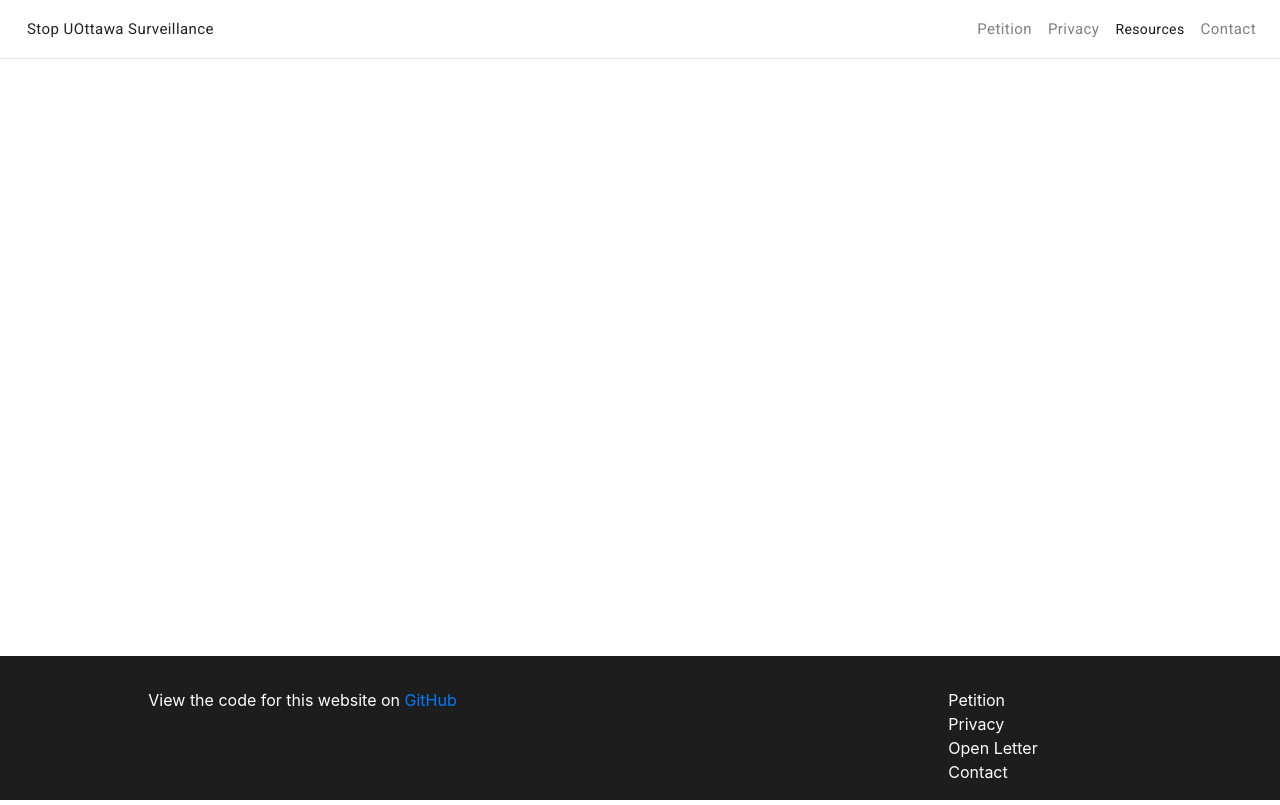
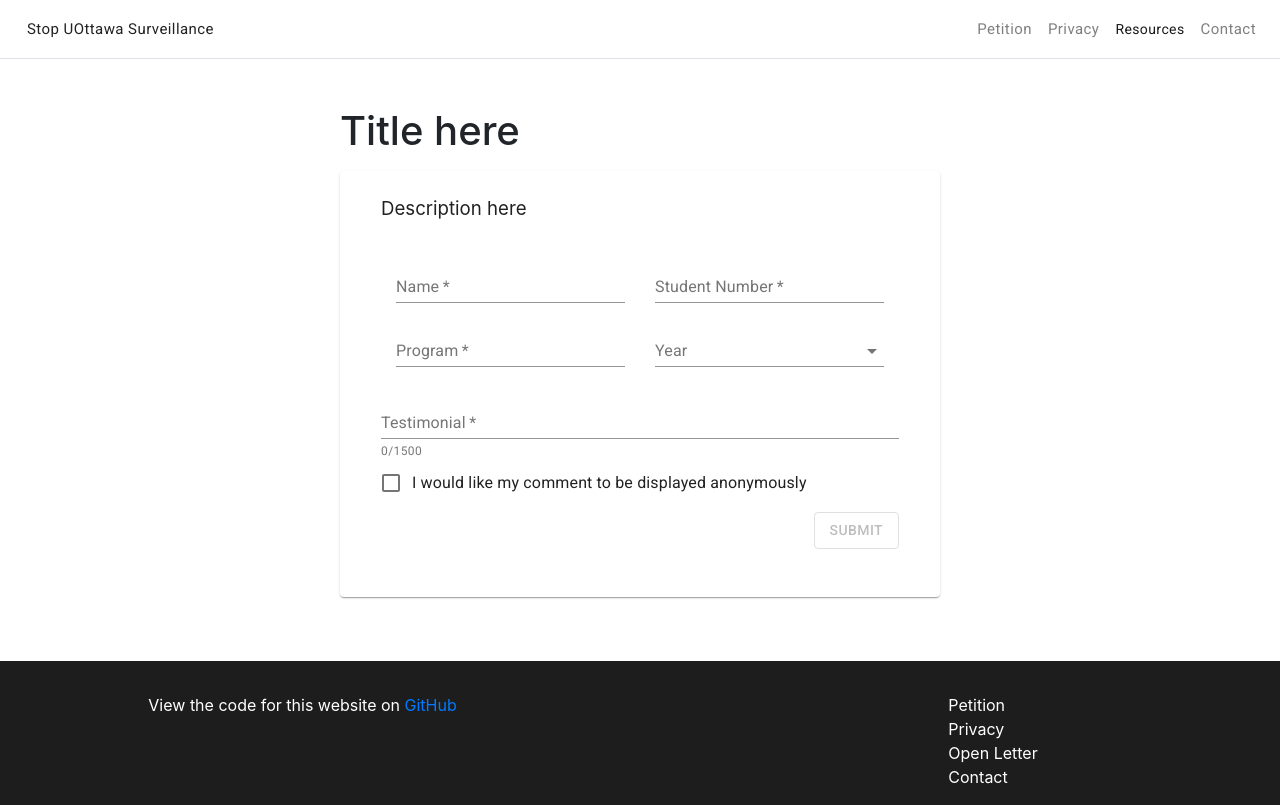
Before and after one commit to upetition/Stop-uOttawa-Surveillance, a React (Create React App) app: page /Testimonial in a window 1280 px wide. Built offline with nearby package versions, Linux system fonts and the light colour scheme.

Commit message:
Feature: introduce testimonial form - frontend (#39)
* new: added frontend testimonial submission form

Co-authored-by: Natalia Maximo <natalia.maximo@uottawa.ca>

```diff
--- a/src/App.jsx
+++ b/src/App.jsx
@@ -16,6 +16,8 @@
 
 import ContactUs from "./components/ContactUs";
 
+import Testimonial from "./components/Testimonial";
+
 import Analysis from "./components/Analysis";
 
 //TODO Web Template Studio: Add routes for your new pages here.
@@ -31,6 +33,7 @@
           <Route path = "/Letter" component = { OpenLetter } />
           <Route path = "/Contact" component = { ContactUs } />
           <Route path = "/Analysis" component = { Analysis } />
+          <Route path = "/Testimonial" component = { Testimonial } />
         </Switch>
         <Footer />
       </React.Fragment>
--- a/src/components/NavBar/index.jsx
+++ b/src/components/NavBar/index.jsx
@@ -64,6 +64,9 @@
           <MenuItem component={Link} to="/analysis" onClick={handleResourceClose}>
             Policy Analysis
           </MenuItem>
+          <MenuItem component={Link} to="/testimonial" onClick={handleResourceClose}>
+            Submit Testimonial
+          </MenuItem>
 
         </Menu>
       </nav>
--- /dev/null
+++ b/src/components/Testimonial/index.jsx
@@ -0,0 +1,268 @@
+import React, { useState } from "react";
+import {
+    TextField,
+    Checkbox,
+    FormGroup,
+    FormControlLabel,
+    MenuItem,
+    Button,
+    CircularProgress,
+    Snackbar,
+    Card
+} from "@material-ui/core";
+import MuiAlert from "@material-ui/lab/Alert";
+import styles from "./testimonial.module.css";
+
+function Alert(props) {
+    return <MuiAlert elevation={6} variant="filled" {...props} />;
+  }
+
+const Testimonial = () => {
+  const [name, setName] = useState("");
+  const [studentNumber, setStudentNumber] = useState("");
+  const [program, setProgram] = useState("");
+  const [year, setYear] = useState("");
+  const [anonymousCheck, setAnonymousCheck] = useState(false);
+  const [comment, setComment] = useState("");
+  const [sending, setSending] = useState(false);
+  const [success, setSuccess] = useState(false);
+  const [failure, setFailure] = useState(false);
+  const [failText, setFailText] = useState("Something went wrong...");
+
+  const MAX_CHARS = 1500;
+
+  const enableSubmit = (
+    name !== "" &&
+    studentNumber !== "" &&
+    program !== "" &&
+    year !== "" &&
+    comment !== "" &&
+    comment.length <= MAX_CHARS &&
+    !sending
+  );
+
+  const handleAlertClose = (type) => (e, r) => {
+      if (r === 'clickaway') {
+          return;
+      }
+
+      type(false);
+      setFailText("Something went wrong...")
+  }
+
+  const handleYearChange = (event) => {
+    setYear(event.target.value);
+  };
+
+  const years = [
+    {
+      value: '1',
+      label: 'First',
+    },
+    {
+      value: '2',
+      label: 'Second',
+    },
+    {
+      value: '3',
+      label: 'Third',
+    },
+    {
+      value: '4',
+      label: 'Fourth',
+    },
+    {
+        value: '5',
+        label: 'Fifth+',
+    },
+    {
+        value: 'msc',
+        label: 'Masters',
+    },
+    {
+        value: 'phd',
+        label: 'Ph.D.',
+    }
+  ];
+
+  const handleClick = () => {
+      setSending(true);
+      const queryParams = {
+        headers: {
+            "Content-Type":"application/json; charset: UTF-8"
+        },
+        body: JSON.stringify({
+            name: name,
+            studentNumber: studentNumber,
+            program: program,
+            year: year,
+            comment: comment
+        }),
+        method: "POST"
+      }
+
+      // TODO: add new api here
+      const url = "/api/newAPIhere?";
+
+      fetch(url, queryParams)
+      .then(data => { return data.json()})
+      .then(res => {
+        if (res.success) {
+          setSuccess(true);
+        }
+        else if (res.success !== undefined && !res.success) {
+          if (res.error !== undefined) {
+            setFailText(res.error)
+          }
+          setFailure(true);
+        }
+        else {
+          setFailText("Something went wrong...")
+          setFailure(true);
+        }
+      })
+      .then(() => setSending(false))
+      .catch(error => {
+          console.log(error);
+          setFailure(true);
+          setSending(false);
+      })
+
+  };
+
+  return (
+    <main id="mainContent">
+        <div className={`container ${styles.contentSize} pb-5`}>
+            <div className="row pt-5 pb-2">
+                <h1>
+                    Title here
+                </h1>
+            </div>
+            <Card
+                className="row justify-contents-center px-5 pt-3"
+            >
+                <div className="container m-0 p-2 pb-5">
+                    <div className="row justify-content-left pb-3">
+                        <p className={`${styles.caption}`}>
+                            Description here
+                        </p>
+                    </div>
+                    <div className="row justify-content-center p-0 pb-3">
+                    <div className="col-sm-12 col-md-6">
+                        <TextField
+                        required
+                        label="Name"
+                        value={name}
+                        fullWidth
+                        onChange={(e) => setName(e.target.value)}
+                        />
+                    </div>
+                    <div className="col-sm-12 col-md-6">
+                        <TextField
+                        required
+                        label="Student Number"
+                        value={studentNumber}
+                        type="number"
+                        fullWidth
+                        onChange={(e) => setStudentNumber(e.target.value)}
+                        />
+                    </div>
+                    </div>
+                    <div className="row justify-content-center p-0 pb-4">
+                    <div className="col-sm-12 col-md-6">
+                        <TextField
+                        required
+                        label="Program"
+                        value={program}
+                        fullWidth
+                        onChange={(e) => setProgram(e.target.value)}
+                        />
+                    </div>
+                    <div className="col-sm-12 col-md-6">
+                        <TextField
+                            id="year-select"
+                            select
+                            label="Year"
+                            value={year}
+                            fullWidth
+                            onChange={handleYearChange}
+                            >
+                            {years.map((option) => (
+                                <MenuItem key={option.value} value={option.value}>
+                                {option.label}
+                                </MenuItem>
+                            ))}
+                        </TextField>
+                    </div>
+                    </div>
+                    <div className="row justify-content-center">
+                    <TextField
+                        required
+                        label="Testimonial"
+                        value={comment}
+                        onChange={(e) => setComment(e.target.value)}
+                        multiline
+                        autosize={true}
+                        fullWidth
+                        error={comment.length > MAX_CHARS}
+                        helperText={`${comment.length}/${MAX_CHARS}`}
+                    />
+                    </div>
+                    <div className="row justify-content-left">
+                        <FormGroup>
+                            <FormControlLabel
+                            control={
+                                <Checkbox
+                                checked={anonymousCheck}
+                                onChange={(e) => setAnonymousCheck(e.target.checked)}
+                                inputProps={{'aria-label': 'I would like my comment to be displayed anonymously'}}
+                                />
+                            }
+                            label='I would like my comment to be displayed anonymously'
+                            />
+                        </FormGroup>
+                    </div>
+                    <div className="row d-flex flex-row-reverse">
+                        {
+                        !sending &&
+                        <Button
+                            variant="outlined"
+                            color="primary"
+                            disabled={!enableSubmit}
+                            className="justify-right"
+                            onClick={handleClick}
+                            >
+                            Submit
+                        </Button>
+
+                        }
+                        {
+                            sending &&
+                            <CircularProgress />
+                        }
+                    </div>
+                    <Snackbar
+                    open={success}
+                    autoHideDuration={6000}
+                    onClose={handleAlertClose(setSuccess)}
+                    >
+                        <Alert onClose={handleAlertClose(setSuccess)} severity="success">
+                            Your testimonial has been sent! Thank you for your support
+                        </Alert>
+                    </Snackbar>
+                    <Snackbar
+                    open={failure}
+                    autoHideDuration={6000}
+                    onClose={handleAlertClose(setFailure)}
+                    >
+                        <Alert onClose={handleAlertClose(setFailure)} severity="error">
+                            {failText}
+                        </Alert>
+                    </Snackbar>
+                </div>
+            </Card>
+        </div>
+      </main>
+  );
+}
+export default Testimonial;
--- /dev/null
+++ b/src/components/Testimonial/testimonial.module.css
@@ -0,0 +1,9 @@
+.contentSize {
+    max-width: 600px !important;
+    margin-left: auto;
+    margin-right: auto;
+}
+
+.caption {
+    font-size: 14pt;
+}
```
